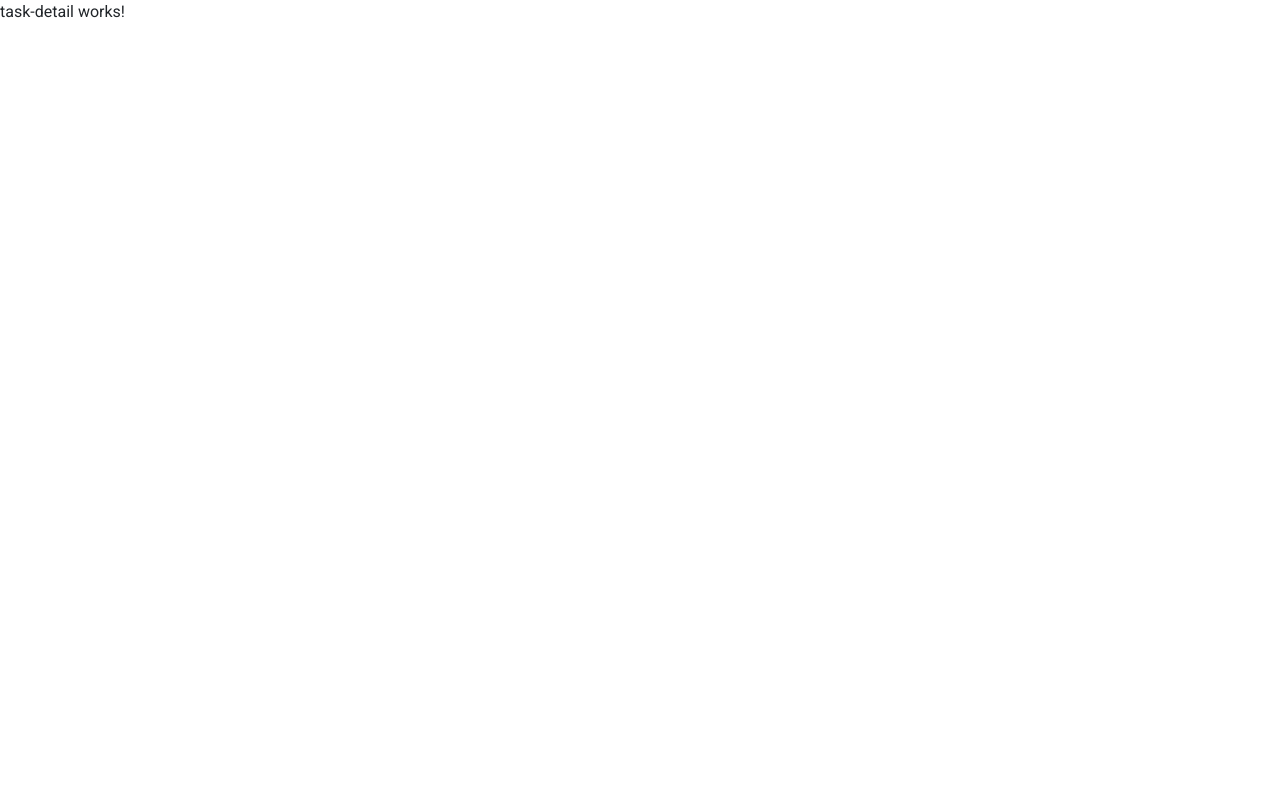
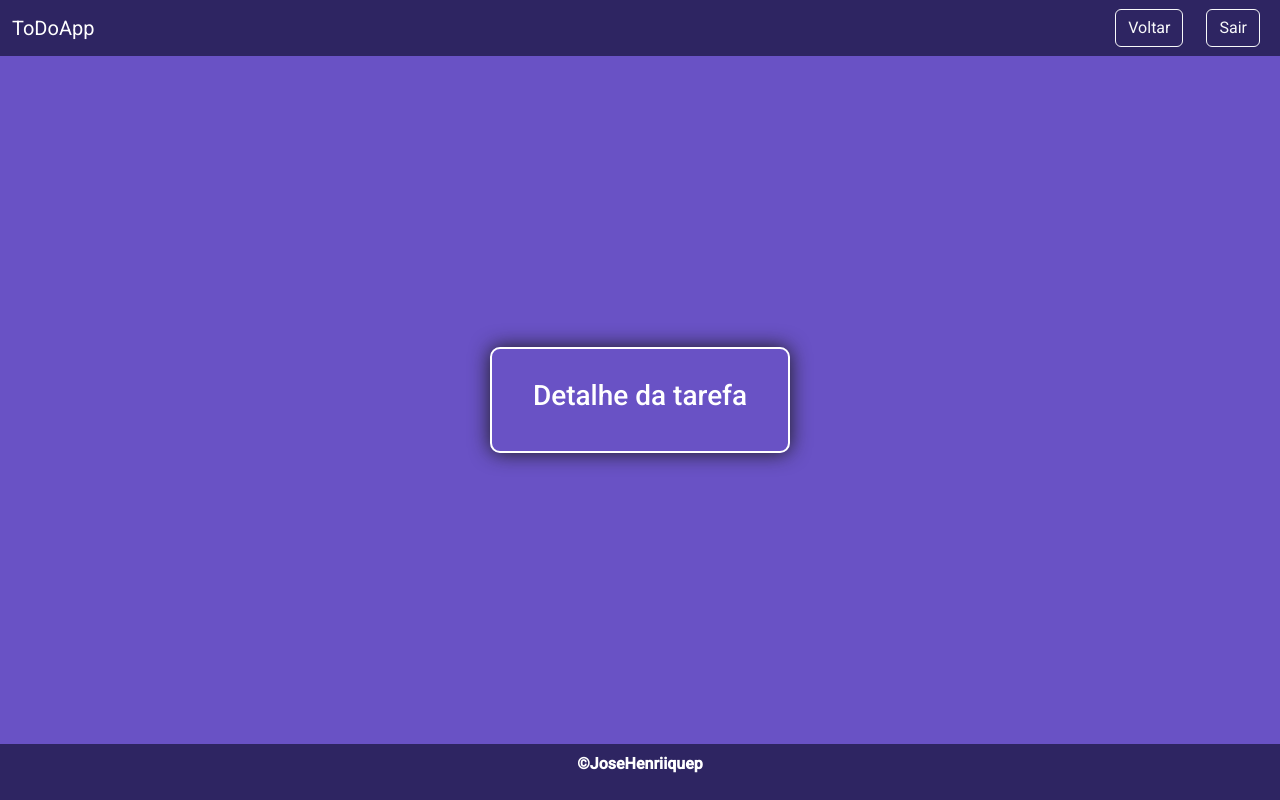
Before and after one commit to JoseHenriiquep/Todo-app, an Angular app in the folder todo-app-frontend/: page /task-detail/1 in a window 1280 px wide. Built offline with nearby package versions, Linux system fonts and the light colour scheme; no server answers; sample sign-in values are in the browser's storage.

Commit message:
task-detail

```diff
--- a/todo-app-frontend/src/app/components/tasks/task-detail/task-detail.component.css
+++ b/todo-app-frontend/src/app/components/tasks/task-detail/task-detail.component.css
@@ -0,0 +1,21 @@
+main{
+    height: 100vh;
+}
+section{
+    height: 100%;
+    background-color: #6952c5;
+}
+h4, h3, p{
+    color: #fff;
+}
+p{
+    word-break: break-all;
+}
+#detail{
+    border: 2px solid #fff;
+    border-radius: 10px;
+    padding: 30px;
+    gap: 10px;
+    box-shadow: 0px 0px 20px #1d1d1d;
+    min-width: 300px;
+}
--- a/todo-app-frontend/src/app/components/tasks/task-detail/task-detail.component.html
+++ b/todo-app-frontend/src/app/components/tasks/task-detail/task-detail.component.html
@@ -1 +1,16 @@
-<p>task-detail works!</p>
+<main class="d-flex flex-column justify-content-between">
+    <app-header></app-header>
+    <section class="d-flex align-items-center justify-content-center flex-column">
+        <div id="detail" class="d-flex justify-content-center align-items-center flex-column flex-wrap">
+            <h3>Detalhe da tarefa</h3>
+            <div *ngIf="task">
+                <h4><strong>Título:</strong> {{task.title}}</h4>
+                <p><strong>Descrição:</strong> {{task.description}}</p>
+                <p><strong>Status:</strong> {{task.status}}</p>
+                <p><strong>Prioridade:</strong> {{task.priority}}</p>
+                <p><strong>Prazo:</strong> {{task.dueDate | date: 'dd/MM/yyyy' : 'UTC'}}</p>
+            </div>
+        </div>
+    </section>
+    <app-footer></app-footer>
+</main>
--- a/todo-app-frontend/src/app/components/tasks/task-detail/task-detail.component.ts
+++ b/todo-app-frontend/src/app/components/tasks/task-detail/task-detail.component.ts
@@ -1,11 +1,34 @@
-import { Component } from '@angular/core';
+import { Component, OnInit } from '@angular/core';
+import { CommonModule } from '@angular/common';
+import { HeaderComponent } from '../../shared/header/header.component';
+import { FooterComponent } from '../../shared/footer/footer.component';
+import { ActivatedRoute } from '@angular/router';
+import { TaskService } from '../../../services/task.service';
 
 @Component({
   selector: 'app-task-detail',
-  imports: [],
+  imports: [
+    HeaderComponent,
+    FooterComponent,
+    CommonModule
+  ],
   templateUrl: './task-detail.component.html',
   styleUrl: './task-detail.component.css'
 })
-export class TaskDetailComponent {
+export class TaskDetailComponent implements OnInit{
 
+  taskId!: string;
+  task: any;
+
+  constructor(
+    private activatedRoute: ActivatedRoute,
+    private taskService: TaskService
+  ){}
+
+  ngOnInit(): void{
+    this.taskId = this.activatedRoute.snapshot.paramMap.get('id')!;
+    this.taskService.getTaskById(this.taskId).subscribe(task => {
+      this.task = task
+    })
+  }
 }
```
